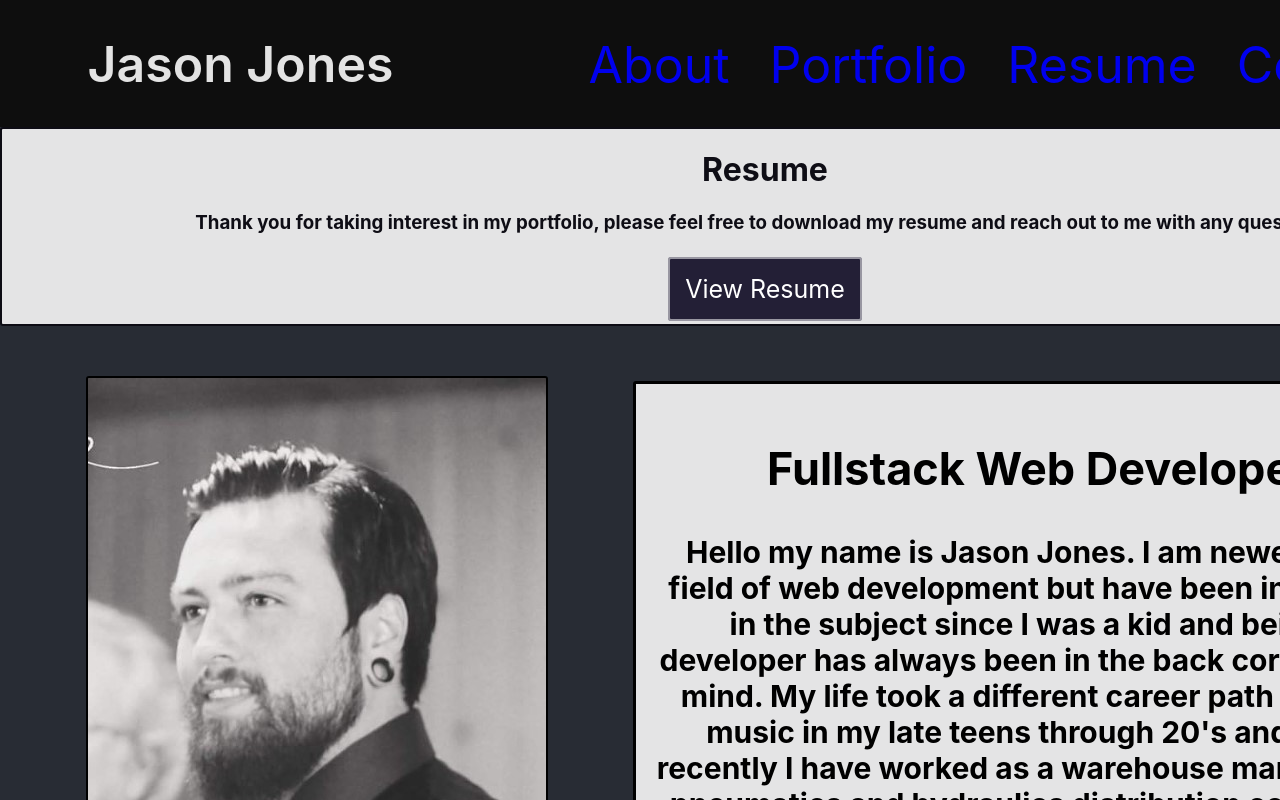
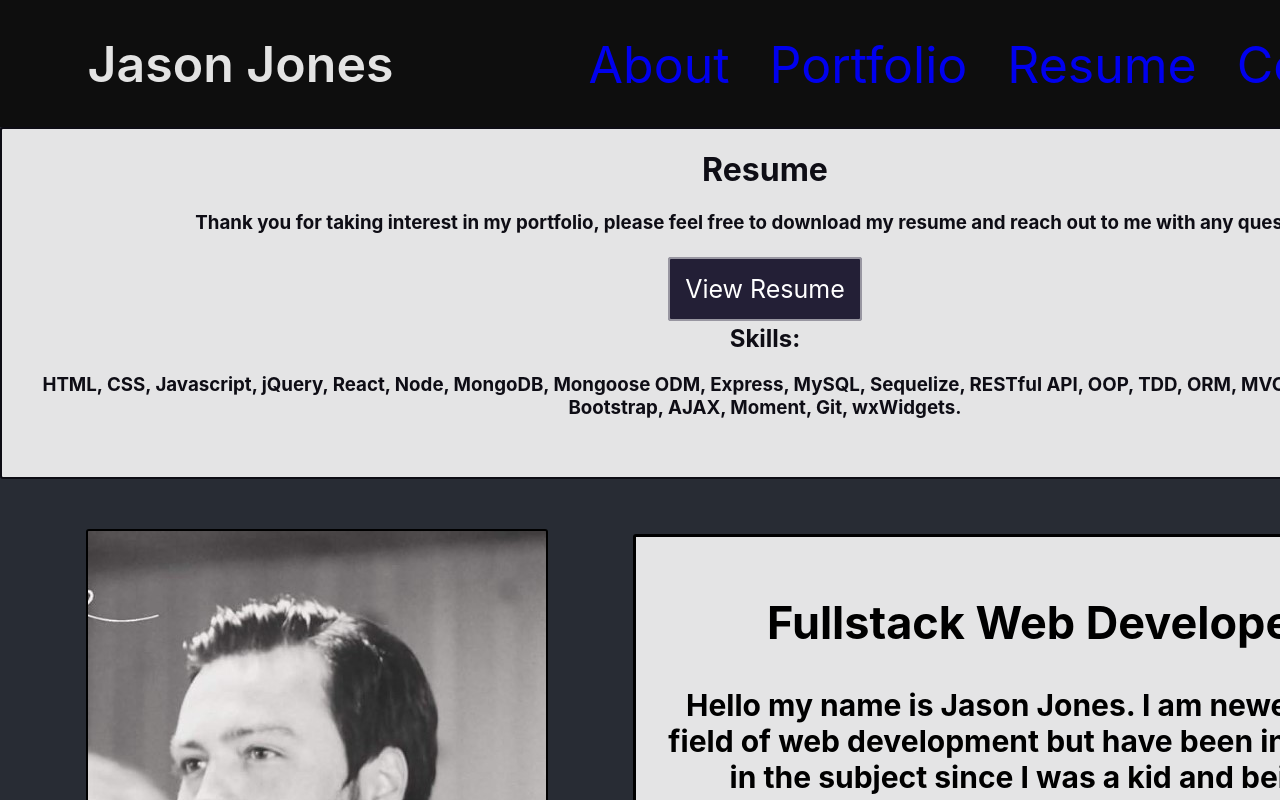
Before and after one commit to jace0fbass/j-jones-2023, a React (Create React App) app: page /Resume in a window 1280 px wide. Shown: the top 800 px of the page. Built offline with nearby package versions, Linux system fonts and the light colour scheme.

Commit message:
Updated README.md and added skills to resume section.

```diff
--- a/src/css/App.css
+++ b/src/css/App.css
@@ -146,6 +146,8 @@ margin-top: 15px;
   margin-top: 30px;
   color: rgba(211, 211, 211, 0.92);;
 }
+#skills {
+}
 @media (max-width: 500px) {
   .App {
     max-width: 100%;
--- a/src/js/components/Resume.js
+++ b/src/js/components/Resume.js
@@ -14,6 +14,8 @@ export default function Resume() {
         >
           View Resume
         </a>
+        <h2>Skills:</h2>
+        <h3 id="skills" >HTML, CSS, Javascript, jQuery, React, Node, MongoDB, Mongoose ODM, Express, MySQL, Sequelize, RESTful API, OOP, TDD, ORM, MVC, Inquirer, Handlebars, Bootstrap, AJAX, Moment, Git, wxWidgets. </h3>
         <br></br>
         <br />
       </div>
```
Also changed, not shown: 1 other file (tests, documents, lock files or other folders).
